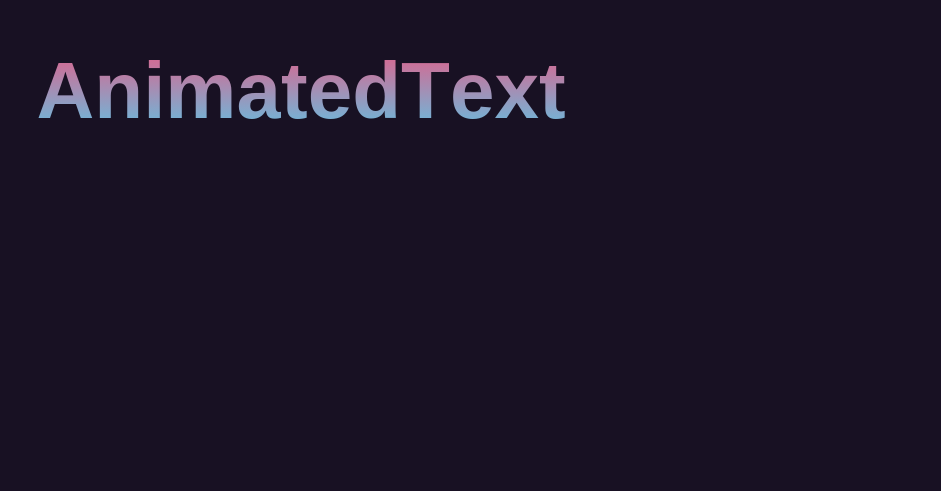
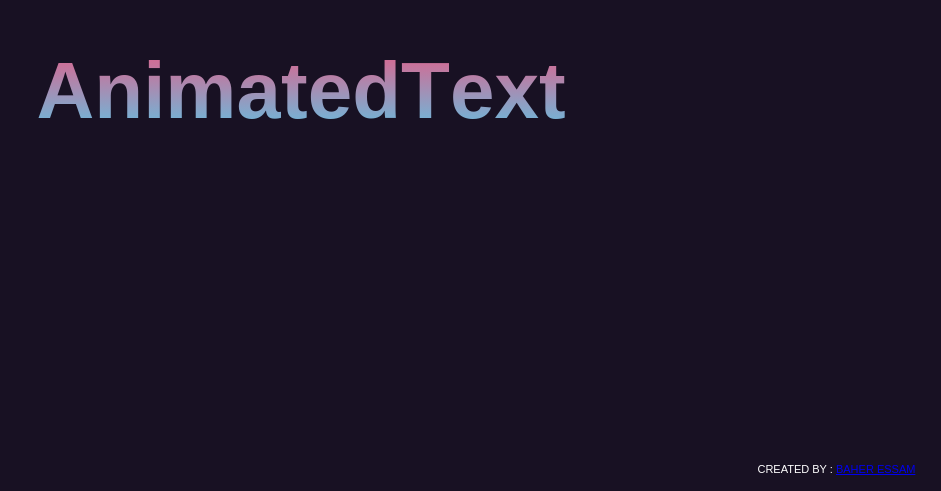
Before and after one commit to Baher-essam/Text-Animation, a plain HTML site: page index.html in a window 1280 px wide. Shown: the part 309-800 px from the top of the page, without its empty margins (339-1280 px from the left). Drawn offline with Linux system fonts and the light colour scheme.

Commit message:
add creator name

```diff
--- a/css/style.css
+++ b/css/style.css
@@ -13,6 +13,7 @@ body {
     height: 100vh;
     font-size:2.5rem;
     font-family: sans-serif;
+    position: relative;
 }
 
 span{
@@ -54,3 +55,12 @@ span.fade{
     -ms-transform: translateY(0);
     -o-transform: translateY(0);
 }
+.created
+{
+    position: absolute;
+    bottom: 2%;
+    right: 2%;
+    text-align: center;
+    font-size: 11px;
+    text-transform: uppercase;
+}
--- a/index.html
+++ b/index.html
@@ -7,7 +7,15 @@
   <title>Animated Text</title>
 </head>
 <body>
+  <div>
     <h1 class="animated">Animated Text</h1>
+
+  </div>
+
+  <div class="created">
+    <p>created by : <a href="https://baher-essam.netlify.app/">baher essam</a></p>
+  </div>
+
     <script src="js/app.js"></script>
 </body>
 </html>
```
